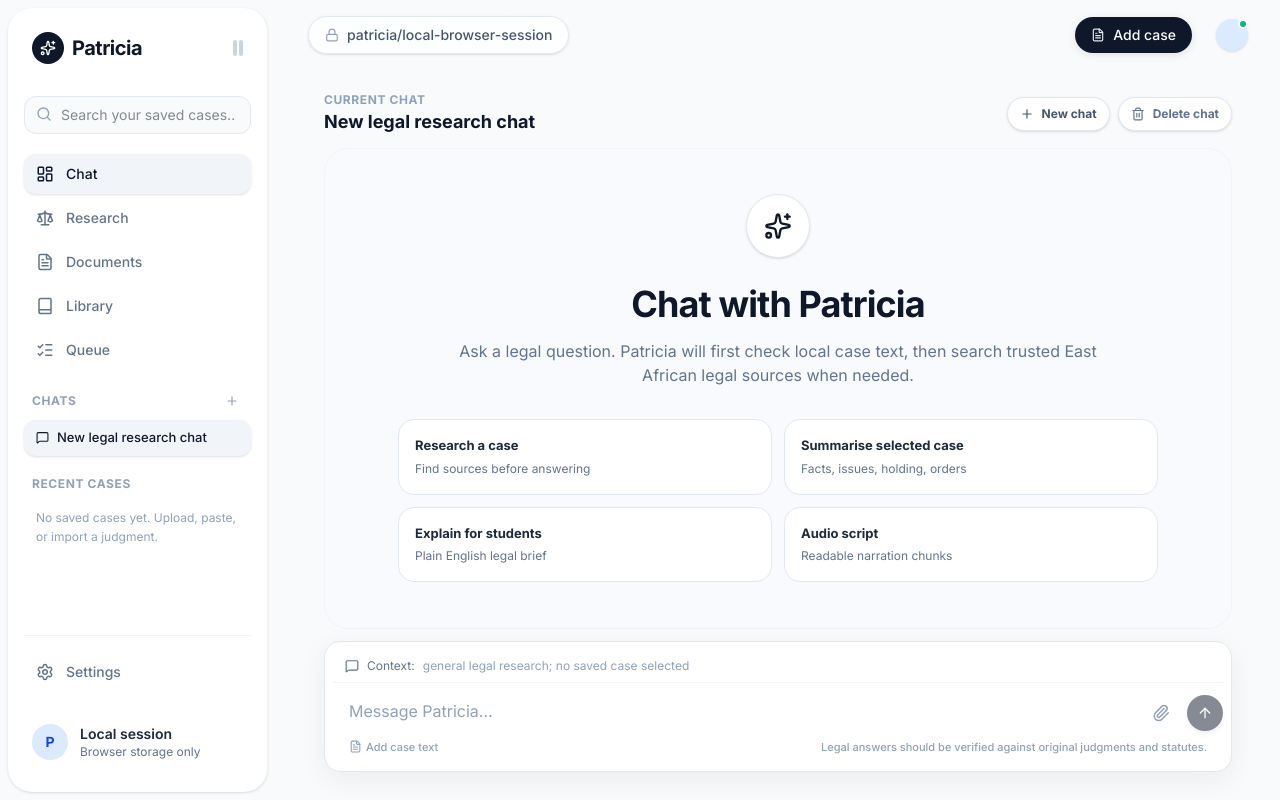
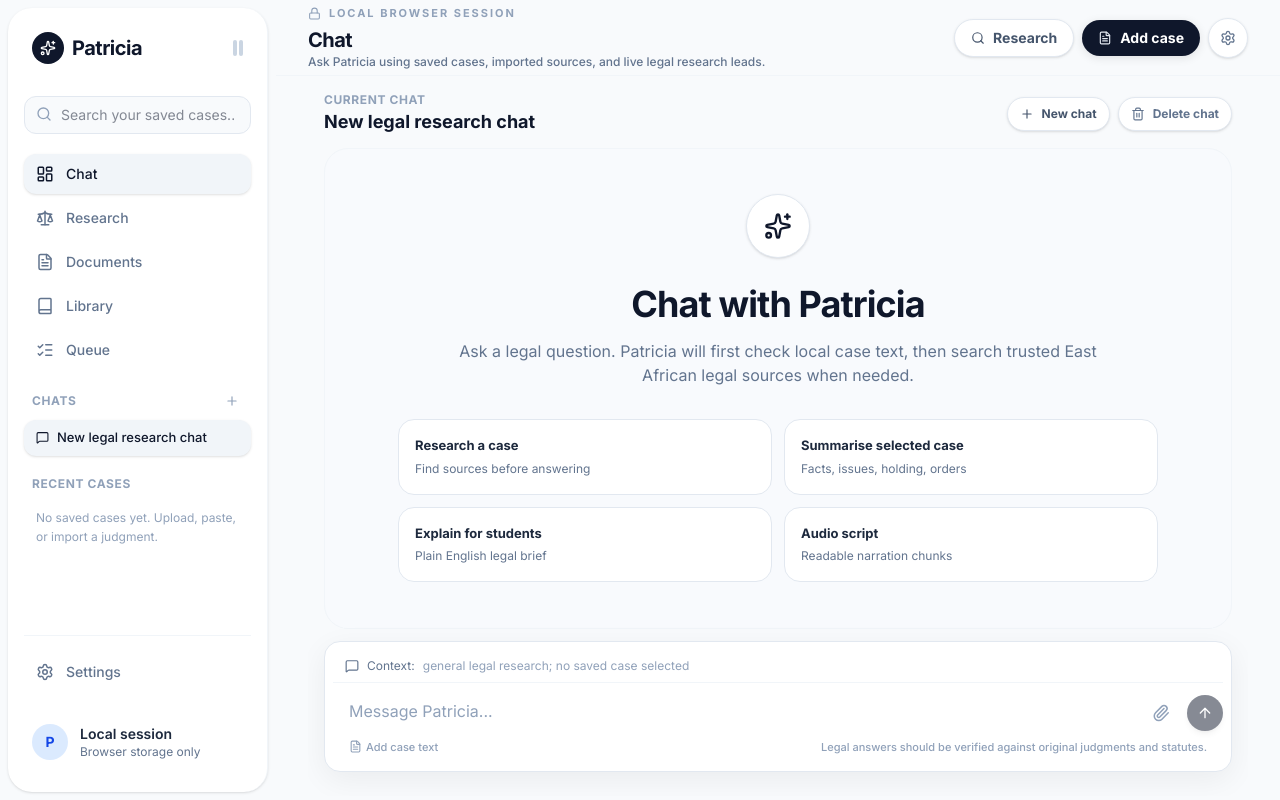
Before and after one commit to imranshiundu/Patricia, a Next.js app: page / in a window 1280 px wide. Built offline with nearby package versions, Linux system fonts and the light colour scheme.

Commit message:
Replace fake header avatar with real system actions

```diff
--- a/src/components/Header.tsx
+++ b/src/components/Header.tsx
@@ -1,26 +1,73 @@
 "use client";
 
-import { Lock, FileText } from "lucide-react";
+import { FileText, Lock, Search, Settings } from "lucide-react";
 import Link from "next/link";
+import { usePathname } from "next/navigation";
+
+const titles: Record<string, { title: string; subtitle: string }> = {
+  "/": {
+    title: "Chat",
+    subtitle: "Ask Patricia using saved cases, imported sources, and live legal research leads.",
+  },
+  "/research": {
+    title: "Research",
+    subtitle: "Search trusted East African legal sources and import readable results.",
+  },
+  "/documents": {
+    title: "Documents",
+    subtitle: "Add real case text from paste or text files into local browser storage.",
+  },
+  "/library": {
+    title: "Library",
+    subtitle: "Review and export real cases saved on this device.",
+  },
+  "/queue": {
+    title: "Queue",
+    subtitle: "Track long-case chunk jobs created from imported or pasted cases.",
+  },
+  "/settings": {
+    title: "Settings",
+    subtitle: "Inspect real runtime status, storage, exports, and local cleanup controls.",
+  },
+};
 
 export function Header() {
+  const pathname = usePathname();
+  const current = titles[pathname] || titles["/"];
+
   return (
-    <header className="flex items-center justify-between py-4 min-h-[60px] w-full px-8 absolute top-0 left-0 right-0 z-10 bg-gradient-to-b from-slate-50 to-transparent">
-      <div className="flex items-center text-sm font-medium text-slate-600 bg-white/70 backdrop-blur-md px-4 py-2 rounded-full border border-slate-200 cursor-default shadow-sm hover:shadow transition-shadow">
-        <Lock size={14} className="text-slate-400 mr-2" />
-        patricia/local-browser-session
+    <header className="absolute left-0 right-0 top-0 z-10 flex min-h-[76px] items-center justify-between border-b border-slate-100 bg-slate-50/90 px-8 backdrop-blur-xl">
+      <div className="min-w-0">
+        <div className="mb-1 flex items-center gap-2 text-[11px] font-bold uppercase tracking-[0.18em] text-slate-400">
+          <Lock size={13} />
+          local browser session
+        </div>
+        <h1 className="truncate text-xl font-bold tracking-tight text-slate-900">{current.title}</h1>
+        <p className="hidden max-w-2xl truncate text-xs font-medium text-slate-500 lg:block">{current.subtitle}</p>
       </div>
-      <div className="flex items-center gap-4">
+
+      <div className="flex items-center gap-2">
+        <Link
+          href="/research"
+          className="hidden items-center gap-2 rounded-full border border-slate-200 bg-white px-4 py-2 text-sm font-bold text-slate-600 shadow-sm transition-colors hover:bg-slate-50 md:inline-flex"
+        >
+          <Search size={14} />
+          Research
+        </Link>
         <Link
           href="/documents"
-          className="bg-slate-900 text-white px-4 py-2 rounded-full text-sm font-medium flex items-center gap-2 hover:bg-slate-800 transition-colors shadow-[0_2px_10px_rgba(0,0,0,0.1)] active:scale-95"
+          className="inline-flex items-center gap-2 rounded-full bg-slate-900 px-4 py-2 text-sm font-bold text-white shadow-[0_2px_10px_rgba(0,0,0,0.1)] transition-colors hover:bg-slate-800 active:scale-95"
         >
           <FileText size={14} className="text-slate-200" />
           Add case
         </Link>
-        <div className="w-8 h-8 bg-blue-100 rounded-full relative ml-2 cursor-pointer shadow-sm hover:ring-2 hover:ring-blue-200 transition-all">
-           <div className="absolute top-0 right-0 w-2.5 h-2.5 bg-emerald-500 rounded-full border-2 border-white"></div>
-        </div>
+        <Link
+          href="/settings"
+          className="flex h-10 w-10 items-center justify-center rounded-full border border-slate-200 bg-white text-slate-500 shadow-sm transition hover:bg-slate-50 hover:text-slate-900"
+          aria-label="Open settings"
+        >
+          <Settings size={16} />
+        </Link>
       </div>
     </header>
   );
```
